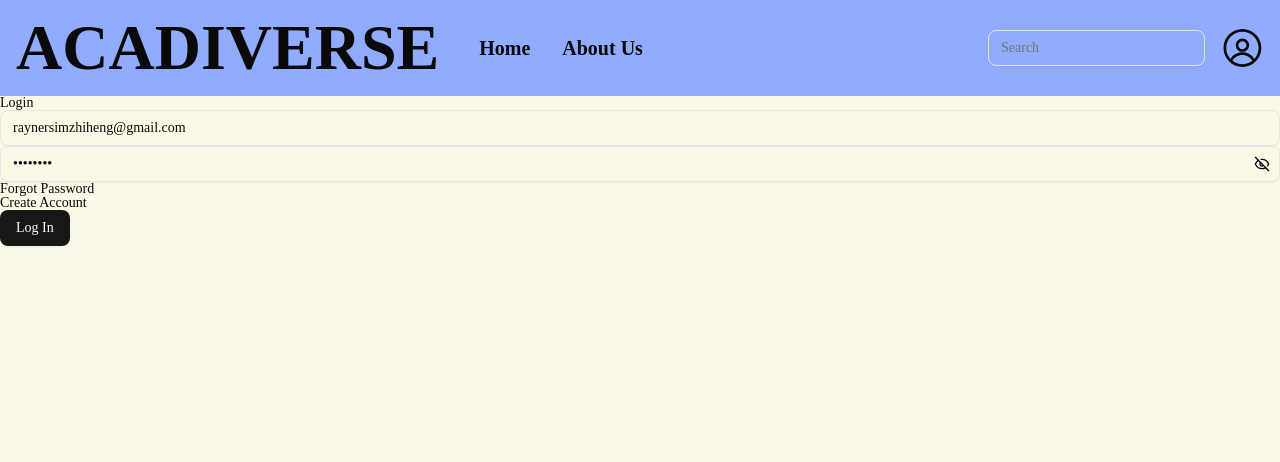
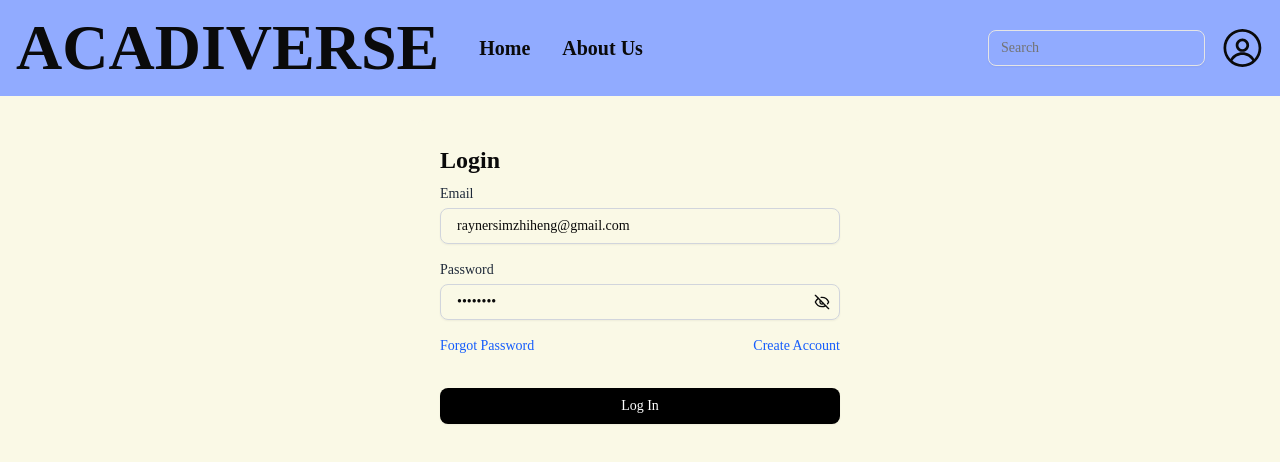
Before and after one commit to Rayner3103/HEAP2025-Client, a React (Vite) app: page /login in a window 1280 px wide. Shown: the top 462 px of the page. Built offline with nearby package versions, Linux system fonts and the light colour scheme; no server answers; a web font is replaced by a local one.

Commit message:
ADD: Styling to login page

```diff
--- a/src/views/login/Login.tsx
+++ b/src/views/login/Login.tsx
@@ -53,14 +53,65 @@ export default function Login() {
   }
 
   return (
-    <div className="">
-      <Label>Login</Label>
-      <Label className="text-red-400">{errorMessage}</Label>
-      <Input placeholder="Email" onChange={handleEmailChange} value={email} type='email'/>
-      <PasswordInput placeholder="Password" onChange={handlePasswordChange} value={password}/>
-      <Label>Forgot Password</Label>
-      <Label onClick={routeToCreateAcount}>Create Account</Label>
-      <Button onClick={handleLogin} disabled={email.length<1 || password.length<1}>Log In</Button>
+    <div className="bg-[#FAF9E6] min-h-screen flex justify-center p-6">
+      <div className="w-full max-w-md bg-[#FAF9E6] p-6 rounded-md space-y-4">
+        <h1 className="text-2xl font-bold mb-2">Login</h1>
+
+        {/* Error message */}
+        {errorMessage && (
+          <p className="text-sm text-red-500">{errorMessage}</p>
+        )}
+
+        {/* Email Input */}
+        <div className="flex flex-col">
+          <Label className="mb-1 text-sm font-medium text-gray-800">Email</Label>
+          <Input
+            type="email"
+            placeholder="Email"
+            value={email}
+            onChange={handleEmailChange}
+            className="rounded-md border border-gray-300 px-4 py-2"
+          />
+        </div>
+
+        {/* Password Input */}
+        <div className="flex flex-col">
+          <Label className="mb-1 text-sm font-medium text-gray-800">Password</Label>
+          <PasswordInput
+            placeholder="Password"
+            value={password}
+            onChange={handlePasswordChange}
+            className="rounded-md border border-gray-300 px-4 py-2"
+          />
+        </div>
+
+        {/* Links */}
+        <div className="flex justify-between text-sm text-blue-600 mt-2">
+          <button
+            type="button"
+            onClick={() => console.log('Forgot Password')}
+            className="hover:underline"
+          >
+            Forgot Password
+          </button>
+          <button
+            type="button"
+            onClick={routeToCreateAcount}
+            className="hover:underline"
+          >
+            Create Account
+          </button>
+        </div>
+
+        {/* Submit Button */}
+        <Button
+          onClick={handleLogin}
+          disabled={email.length < 1 || password.length < 1}
+          className="w-full mt-4 bg-black text-white font-medium px-4 py-2 rounded-md disabled:opacity-50"
+        >
+          Log In
+        </Button>
+      </div>
     </div>
   )
 }
```
